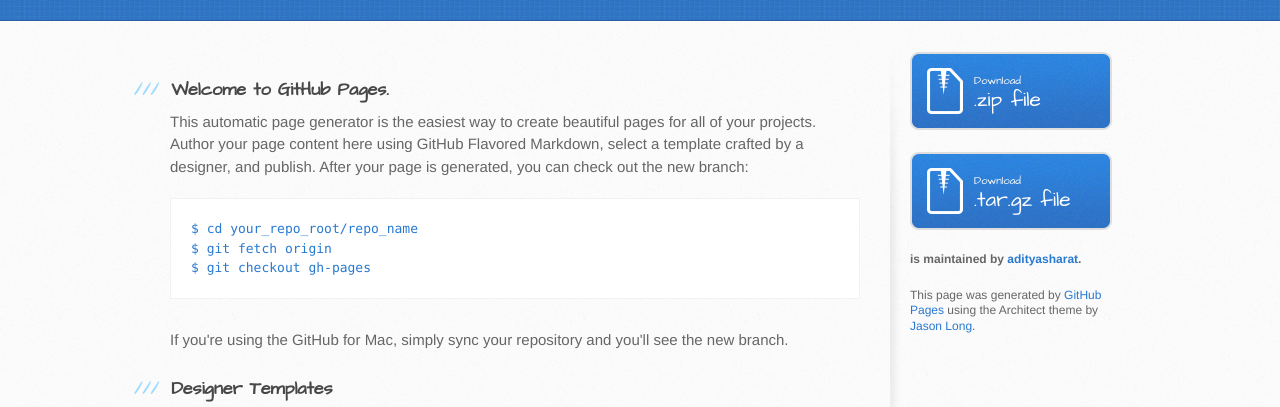
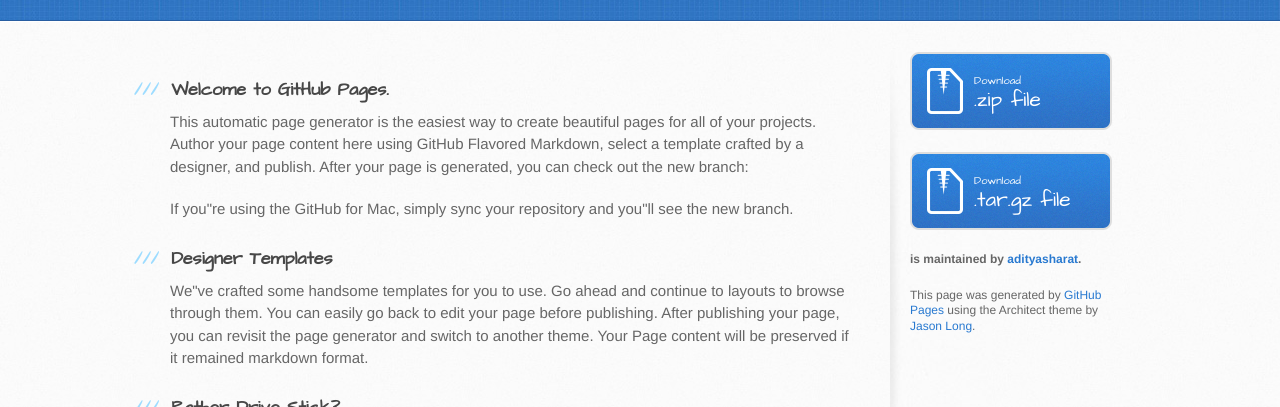
Before and after one commit to adityasharat/angular-daterangepicker, a plain HTML site: page index.html in a window 1280 px wide. Shown: the part 358-765 px from the top of the page. Drawn offline with Linux system fonts and the light colour scheme.

Commit message:
update gh-page

```diff
--- a/index.html
+++ b/index.html
@@ -1,21 +1,18 @@
 <!DOCTYPE html>
 <html>
   <head>
-    <meta charset='utf-8'>
+    <meta charset="utf-8">
     <meta http-equiv="X-UA-Compatible" content="chrome=1">
     <meta name="viewport" content="width=device-width, initial-scale=1, maximum-scale=1">
-    <link href='https://fonts.googleapis.com/css?family=Architects+Daughter' rel='stylesheet' type='text/css'>
+    <link href="https://fonts.googleapis.com/css?family=Architects+Daughter" rel="stylesheet">
     <link rel="stylesheet" type="text/css" href="stylesheets/stylesheet.css" media="screen">
     <link rel="stylesheet" type="text/css" href="stylesheets/pygment_trac.css" media="screen">
     <link rel="stylesheet" type="text/css" href="stylesheets/print.css" media="print">
-
     <!--[if lt IE 9]>
     <script src="//html5shiv.googlecode.com/svn/trunk/html5.js"></script>
     <![endif]-->
-
     <title>Angular-Bootstrap Date Range Picker by adityasharat</title>
   </head>
-
   <body>
     <header>
       <div class="inner">
@@ -24,43 +21,26 @@
         <a href="https://github.com/adityasharat/angular-daterangepicker" class="button"><small>View project on</small>GitHub</a>
       </div>
     </header>
-
     <div id="content-wrapper">
       <div class="inner clearfix">
         <section id="main-content">
           <h3>
           <a name="welcome-to-github-pages" class="anchor" href="#welcome-to-github-pages"><span class="octicon octicon-link"></span></a>Welcome to GitHub Pages.</h3>
-
           <p>This automatic page generator is the easiest way to create beautiful pages for all of your projects. Author your page content here using GitHub Flavored Markdown, select a template crafted by a designer, and publish. After your page is generated, you can check out the new branch:</p>
-
-<pre><code>$ cd your_repo_root/repo_name
-$ git fetch origin
-$ git checkout gh-pages
-</code></pre>
-
-<p>If you're using the GitHub for Mac, simply sync your repository and you'll see the new branch.</p>
-
+          <p>If you"re using the GitHub for Mac, simply sync your repository and you"ll see the new branch.</p>
           <h3>
           <a name="designer-templates" class="anchor" href="#designer-templates"><span class="octicon octicon-link"></span></a>Designer Templates</h3>
-
-<p>We've crafted some handsome templates for you to use. Go ahead and continue to layouts to browse through them. You can easily go back to edit your page before publishing. After publishing your page, you can revisit the page generator and switch to another theme. Your Page content will be preserved if it remained markdown format.</p>
-
+          <p>We"ve crafted some handsome templates for you to use. Go ahead and continue to layouts to browse through them. You can easily go back to edit your page before publishing. After publishing your page, you can revisit the page generator and switch to another theme. Your Page content will be preserved if it remained markdown format.</p>
           <h3>
           <a name="rather-drive-stick" class="anchor" href="#rather-drive-stick"><span class="octicon octicon-link"></span></a>Rather Drive Stick?</h3>
-
           <p>If you prefer to not use the automatic generator, push a branch named <code>gh-pages</code> to your repository to create a page manually. In addition to supporting regular HTML content, GitHub Pages support Jekyll, a simple, blog aware static site generator written by our own Tom Preston-Werner. Jekyll makes it easy to create site-wide headers and footers without having to copy them across every page. It also offers intelligent blog support and other advanced templating features.</p>
-
           <h3>
           <a name="authors-and-contributors" class="anchor" href="#authors-and-contributors"><span class="octicon octicon-link"></span></a>Authors and Contributors</h3>
-
-<p>You can <a href="https://github.com/blog/821" class="user-mention">@mention</a> a GitHub username to generate a link to their profile. The resulting <code>&lt;a&gt;</code> element will link to the contributor's GitHub Profile. For example: In 2007, Chris Wanstrath (<a href="https://github.com/defunkt" class="user-mention">@defunkt</a>), PJ Hyett (<a href="https://github.com/pjhyett" class="user-mention">@pjhyett</a>), and Tom Preston-Werner (<a href="https://github.com/mojombo" class="user-mention">@mojombo</a>) founded GitHub.</p>
-
+          <p>You can <a href="https://github.com/blog/821" class="user-mention">@mention</a> a GitHub username to generate a link to their profile. The resulting <code>&lt;a&gt;</code> element will link to the contributor"s GitHub Profile. For example: In 2007, Chris Wanstrath (<a href="https://github.com/defunkt" class="user-mention">@defunkt</a>), PJ Hyett (<a href="https://github.com/pjhyett" class="user-mention">@pjhyett</a>), and Tom Preston-Werner (<a href="https://github.com/mojombo" class="user-mention">@mojombo</a>) founded GitHub.</p>
           <h3>
           <a name="support-or-contact" class="anchor" href="#support-or-contact"><span class="octicon octicon-link"></span></a>Support or Contact</h3>
-
           <p>Having trouble with Pages? Check out the documentation at <a href="http://help.github.com/pages">http://help.github.com/pages</a> or contact <a href="mailto:support@github.com">support@github.com</a> and we’ll help you sort it out.</p>
         </section>
-
         <aside id="sidebar">
           <a href="https://github.com/adityasharat/angular-daterangepicker/zipball/master" class="button">
             <small>Download</small>
@@ -70,14 +50,10 @@
             <small>Download</small>
             .tar.gz file
           </a>
-
           <p class="repo-owner"><a href="https://github.com/adityasharat/angular-daterangepicker"></a> is maintained by <a href="https://github.com/adityasharat">adityasharat</a>.</p>
-
           <p>This page was generated by <a href="https://pages.github.com">GitHub Pages</a> using the Architect theme by <a href="https://twitter.com/jasonlong">Jason Long</a>.</p>
         </aside>
       </div>
     </div>
-
-
   </body>
 </html>
```
Lines whose indentation alone changed are shown as unchanged.
